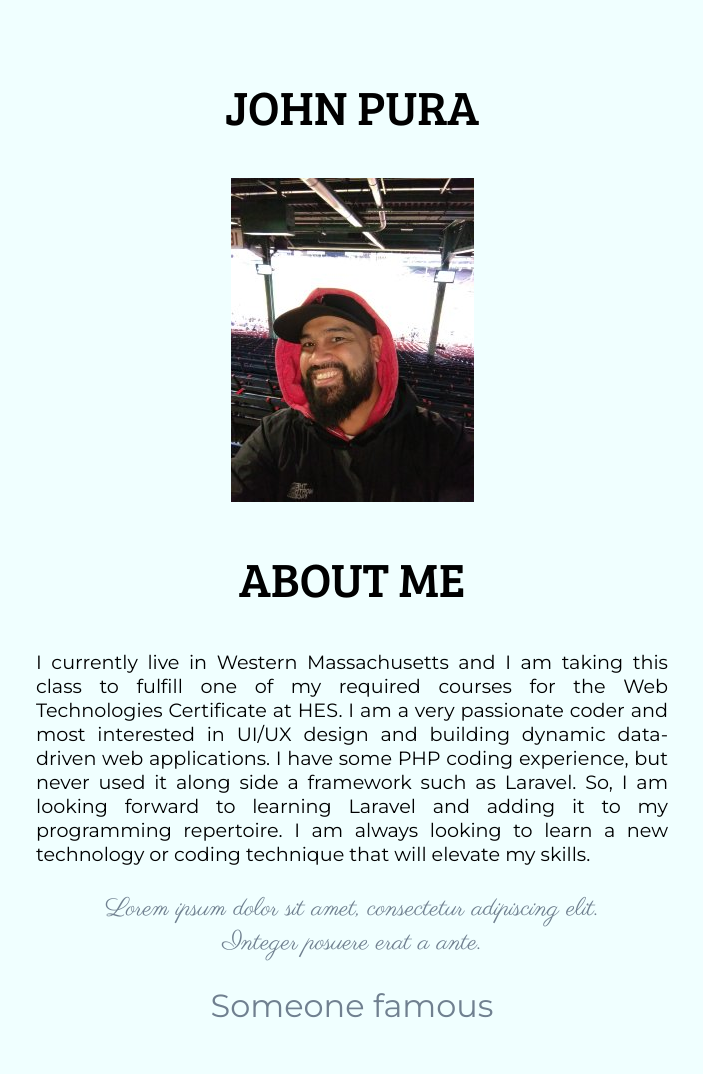
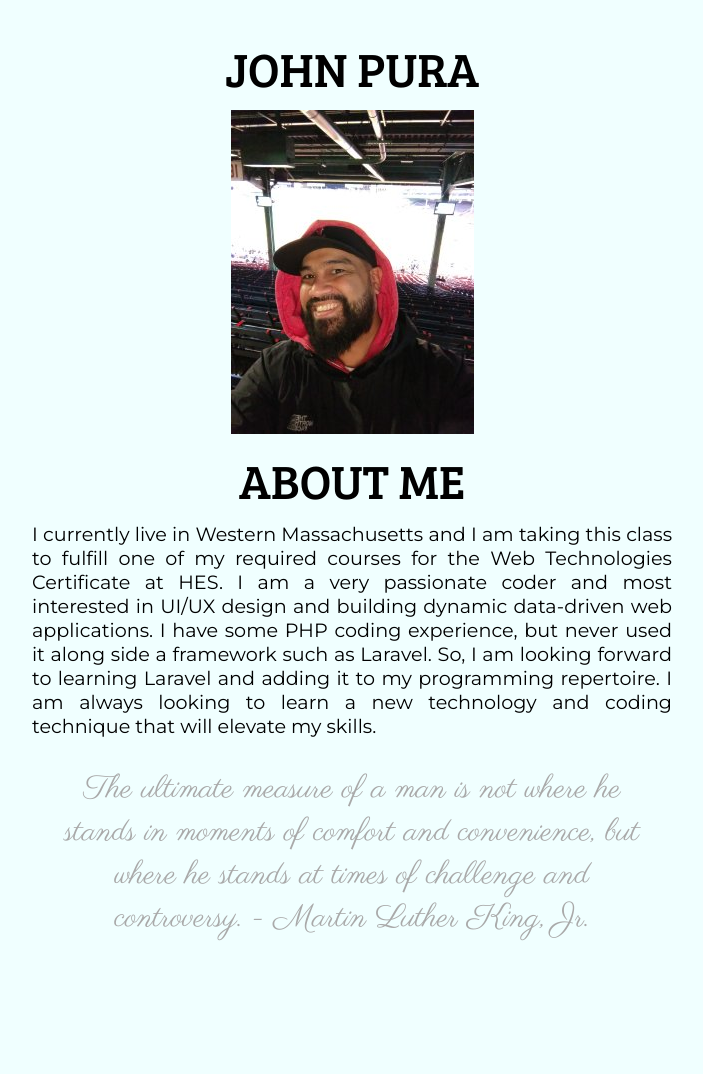
Before and after one commit to johnpura/dwa-p1, a PHP site: page / in a window 1280 px wide. Shown: the whole page, without its empty margins (288-991 px from the left). After the commit the page ends 941 px from the top, so only its background shows below. Run offline with PHP 8.4, Linux system fonts and the light colour scheme; some libraries are stand-ins or nearby versions.

Commit message:
Added PHP code to generate quote and updated stylesheet

```diff
--- a/css/custom.css
+++ b/css/custom.css
@@ -5,9 +5,51 @@
 */
 
 /* Reset */
+html, body, div, span, applet, object, iframe,
+h1, h2, h3, h4, h5, h6, p, blockquote, pre,
+a, abbr, acronym, address, big, cite, code,
+del, dfn, em, img, ins, kbd, q, s, samp,
+small, strike, strong, sub, sup, tt, var,
+b, u, i, center,
+dl, dt, dd, ol, ul, li,
+fieldset, form, label, legend,
+table, caption, tbody, tfoot, thead, tr, th, td,
+article, aside, canvas, details, embed,
+figure, figcaption, footer, header, hgroup,
+menu, nav, output, ruby, section, summary,
+time, mark, audio, video {
+	margin: 0;
+	padding: 0;
+	border: 0;
+	font-size: 100%;
+	font: inherit;
+	vertical-align: baseline;
+}
+/* HTML5 display-role reset for older browsers */
+article, aside, details, figcaption, figure,
+footer, header, hgroup, menu, nav, section {
+	display: block;
+}
+body {
+	line-height: 1;
+}
+ol, ul {
+	list-style: none;
+}
+blockquote, q {
+	quotes: none;
+}
+blockquote:before, blockquote:after,
+q:before, q:after {
+	content: '';
+	content: none;
+}
+table {
+	border-collapse: collapse;
+	border-spacing: 0;
+}
 
-
-/* Global */
+/* Basic */
 body {
     font-size: 100%;
     background-color: azure;
@@ -22,28 +64,19 @@ body {
 }
 
 article h1 {
-    font-family: 'Bree Serif', serif;
-    font-weight: 100;
-    font-size: 3em;
+    font: 100 3em 'Bree Serif', serif;
     text-transform: uppercase;
+    margin: 10px 0;
 }
 
 article p {
-    font-family: 'Montserrat', sans-serif;
-    font-weight: medium;
-    font-size: 1.2em;
+    font: 400 1.2em 'Montserrat', sans-serif;
     text-align: justify;
 }
 
 blockquote {
-    color: slategrey;
-    border-left-color: slateblue;
+    font: 400 2em 'Parisienne', cursive;
+    color: darkgray;
+    margin: 30px 0;
+    padding: 0 30px;
 }
-
-blockquote p {
-    font: 400 1.6em 'Parisienne', cursive;
-}
-
-blockquote footer {
-    font: 100 2em 'Montserrat', sans-serif;
-}
--- a/index.html
+++ /dev/null
@@ -1,36 +0,0 @@
-<!DOCTYPE HTML>
-<html>
-	<head>
-		<title>DWA | Project 1</title>
-		<meta charset="utf-8" />
-        <meta name="viewport" content="width=device-width, initial-scale=1" />
-        <!-- Fonts -->
-        <link href="https://fonts.googleapis.com/css?family=Bree+Serif|Montserrat|Parisienne" rel="stylesheet">
-        <!-- CSS -->
-        <link rel="stylesheet" href="css/custom.css">
-	</head>
-	<body>
-
-		<!-- Page Wrapper -->
-        <div class="page-wrapper">
-
-            <!-- Main Content -->
-            <main>
-                <article>
-                    <h1>John Pura</h1>
-                    <span><img src="images/pic.jpg" alt="" /></span>
-                    <h1>About Me</h1>
-                    <p>I currently live in Western Massachusetts and I am taking this class to fulfill one of my required courses for the Web Technologies Certificate at HES. I am a very passionate coder and most interested in UI/UX design and building dynamic data-driven web applications. I have some PHP coding experience, but never used it along side a framework such as Laravel. So, I am looking forward to learning Laravel and adding it to my programming repertoire. I am always looking to learn a new technology or coding technique that will elevate my skills. </p>
-                </article>
-                <blockquote>
-                    <p>Lorem ipsum dolor sit amet, consectetur adipiscing elit. Integer posuere erat a ante.</p>
-                    <footer class="blockquote-footer">Someone famous</footer>
-                </blockquote>
-            </main>
-        </div>
-
-	<!-- JavaScript Liraries -->
-    <script src="https://code.jquery.com/jquery-3.2.1.slim.min.js" integrity="sha384-KJ3o2DKtIkvYIK3UENzmM7KCkRr/rE9/Qpg6aAZGJwFDMVNA/GpGFF93hXpG5KkN" crossorigin="anonymous"></script>
-
-	</body>
-</html>
--- /dev/null
+++ b/index.php
@@ -0,0 +1,46 @@
+<?php
+
+$quotes = array (
+    "The two most important days in your life are the day you are born and the day you find out why. - Mark Twain",
+    "Risk comes from not knowing what you're doing. - Warren Buffett",
+    "Love the life you live. Live the life you love. - Bob Marley",
+    "Health is the greatest gift, contentment the greatest wealth, faithfulness the best relationship. - Buddha",
+    "Success is not final, failure is not fatal: it is the courage to continue that counts. - Winston Churchill",
+    "It is in your moments of decision that your destiny is shaped. - Tony Robbins",
+    "The true sign of intelligence is not knowledge but imagination - Albert Einstein",
+    "The ultimate measure of a man is not where he stands in moments of comfort and convenience, but where he stands at times of challenge and controversy. - Martin Luther King, Jr."
+);
+
+$dailyQuote = array_rand ($quotes, 1);
+
+?>
+
+<!DOCTYPE HTML>
+<html>
+	<head>
+		<title>DWA | Project 1</title>
+		<meta charset="utf-8" />
+        <meta name="viewport" content="width=device-width, initial-scale=1" />
+        <!-- Google Fonts -->
+        <link href="https://fonts.googleapis.com/css?family=Bree+Serif|Montserrat|Parisienne" rel="stylesheet">
+        <!-- CSS -->
+        <link rel="stylesheet" href="css/custom.css">
+	</head>
+	<body>
+		<!-- Page Wrapper -->
+        <div class="page-wrapper">
+            <!-- Main Content -->
+            <main>
+                <article>
+                    <h1>John Pura</h1>
+                    <span><img src="images/pic.jpg" alt="" /></span>
+                    <h1>About Me</h1>
+                    <p>I currently live in Western Massachusetts and I am taking this class to fulfill one of my required courses for the Web Technologies Certificate at HES. I am a very passionate coder and most interested in UI/UX design and building dynamic data-driven web applications. I have some PHP coding experience, but never used it along side a framework such as Laravel. So, I am looking forward to learning Laravel and adding it to my programming repertoire. I am always looking to learn a new technology and coding technique that will elevate my skills. </p>
+                </article>
+                <blockquote>
+                    <p class="quote"><?php echo $quotes[$dailyQuote]; ?></p>
+                </blockquote>
+            </main>
+        </div>
+	</body>
+</html>
```
